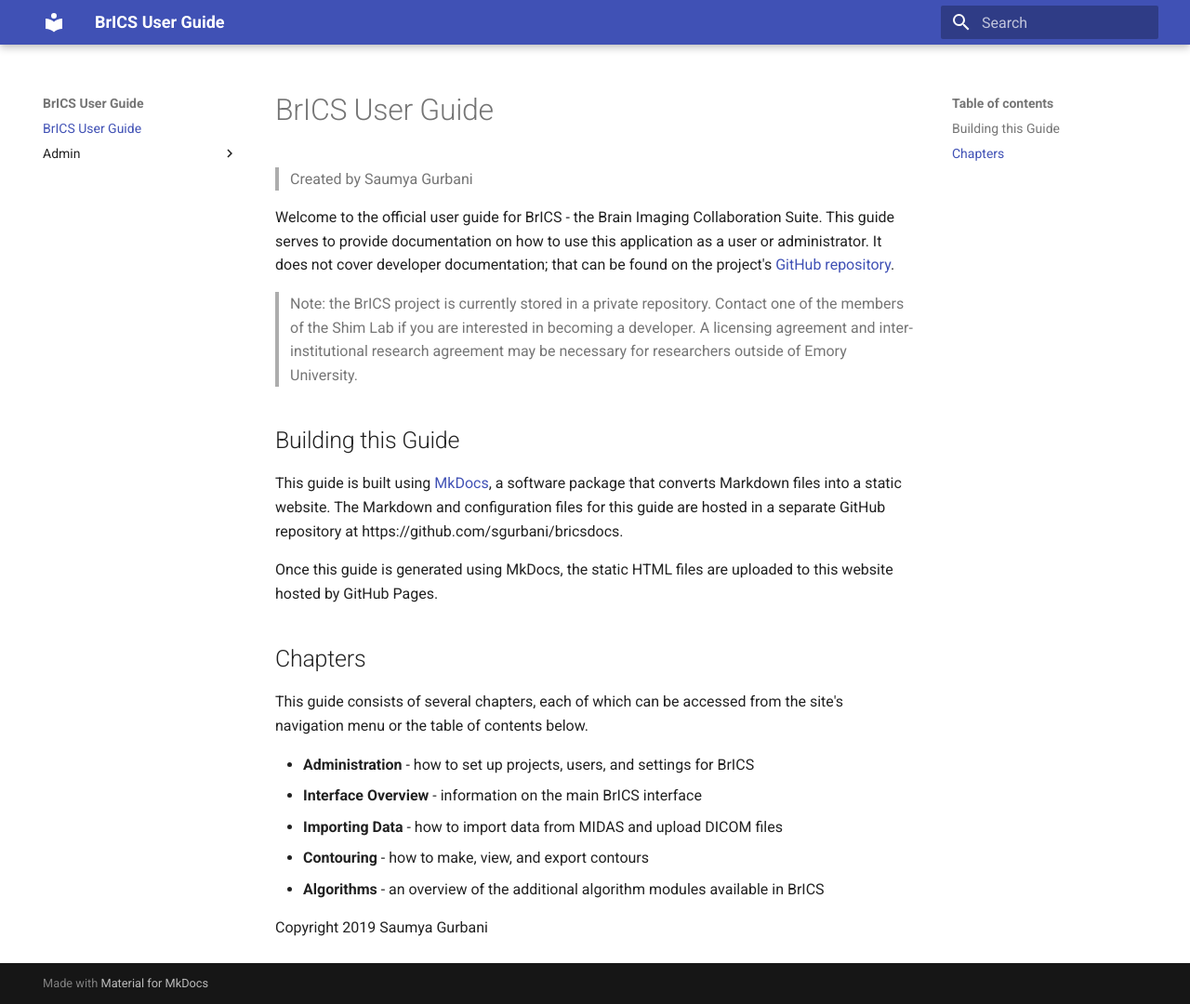
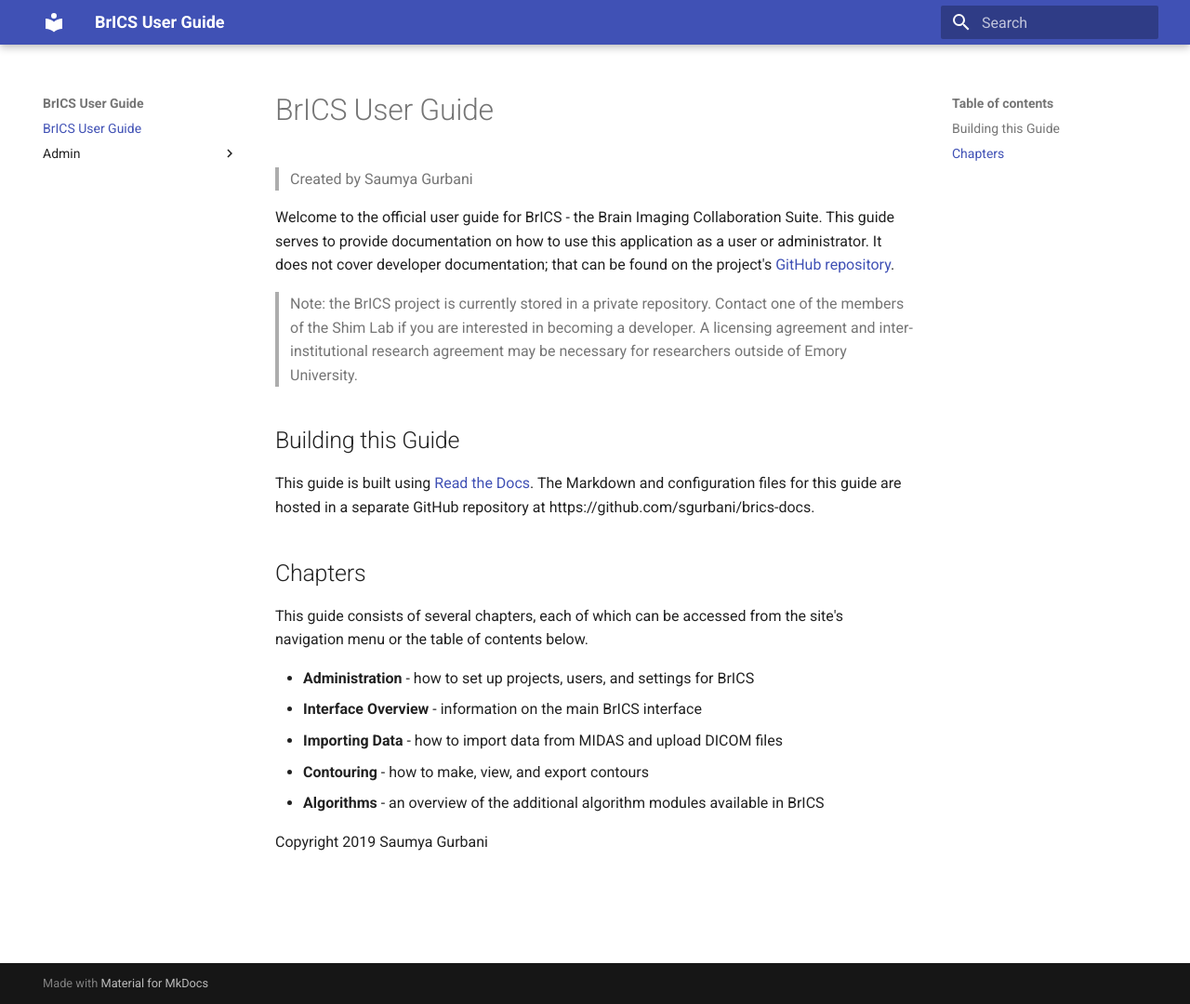
Before and after one commit to BrainImaging/brics-docs, an MkDocs documentation site: the page built from docs/index.md, in a window 1280 px wide and 1080 px high. Shown: the whole window at 93% size. Built offline with MkDocs 1.6.1 and Material for MkDocs 9.7.7, drawn with Linux system fonts in a browser that asks for light colours.

Commit message:
docs/index.md updated from https://stackedit.io/

```diff
--- a/docs/index.md
+++ b/docs/index.md
@@ -6,9 +6,8 @@ Welcome to the official user guide for BrICS - the Brain Imaging Collaboration S
 > Note: the BrICS project is currently stored in a private repository. Contact one of the members of the Shim Lab if you are interested in becoming a developer. A licensing agreement and inter-institutional research agreement may be necessary for researchers outside of Emory University.
 
 ## Building this Guide
-This guide is built using [MkDocs](https://www.mkdocs.org/), a software package that converts Markdown files into a static website. The Markdown and configuration files for this guide are hosted in a separate GitHub repository at https://github.com/sgurbani/bricsdocs.
+This guide is built using [Read the Docs](https://readthedocs.org). The Markdown and configuration files for this guide are hosted in a separate GitHub repository at https://github.com/sgurbani/brics-docs.
 
-Once this guide is generated using MkDocs, the static HTML files are uploaded to this website hosted by GitHub Pages.
 
 ## Chapters
 This guide consists of several chapters, each of which can be accessed from the site's navigation menu or the table of contents below.
```
Also changed, not shown: other parts of docs/index.md (+2 -1 lines).
